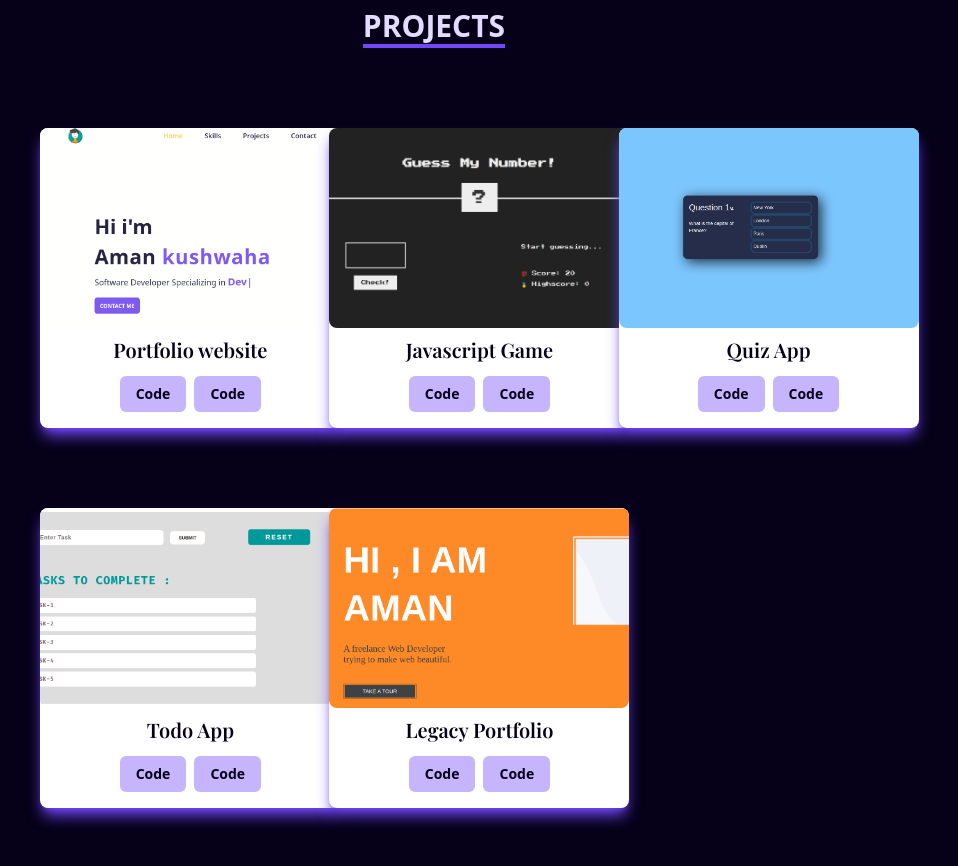
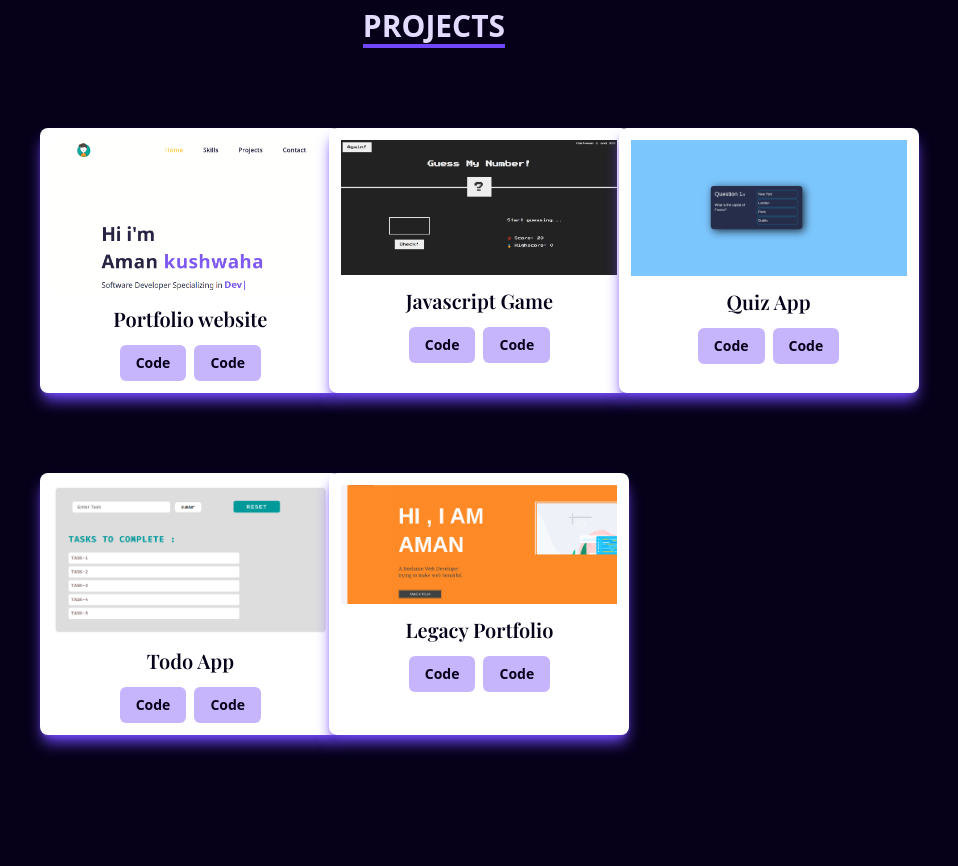
Before and after one commit to Amanksh/Portfolio, a React (Vite) app: page / in a window 1280 px wide. Shown: the part 2480-3346 px from the top of the page, without its empty margins (206-1164 px from the left). Built offline with nearby package versions, Linux system fonts and the light colour scheme.

Commit message:
new-layout-7-9

```diff
--- a/src/Components/Cards.jsx
+++ b/src/Components/Cards.jsx
@@ -2,11 +2,10 @@ import React from "react";
 import "../index.css";
 const Cards = ({ title, link, img, code }) => {
   return (
-    <div className="bg-[#fff] text-primary rounded-lg w-[80%] sm:w-[300px] h-[300px] m-10 shadow-lg shadow-btncolor text-center">
-      <div
-        style={{ backgroundImage: `url(${img}) ` }}
-        className="bgImage rounded-lg w-[100%] h-[200px]"
-      />
+    <div className="bg-[#fff] p-3 text-primary rounded-lg w-[80%] sm:w-[300px] m-10 shadow-lg shadow-btncolor text-center">
+      <div className="mb-3">
+        <img src={img} alt="" />
+      </div>
       <h1 className="text-xl font-bold font-playfair mt-2 mb-3">{title}</h1>
       <a
         href={code}
```
Also changed, not shown: src/assets/Project1.png.
